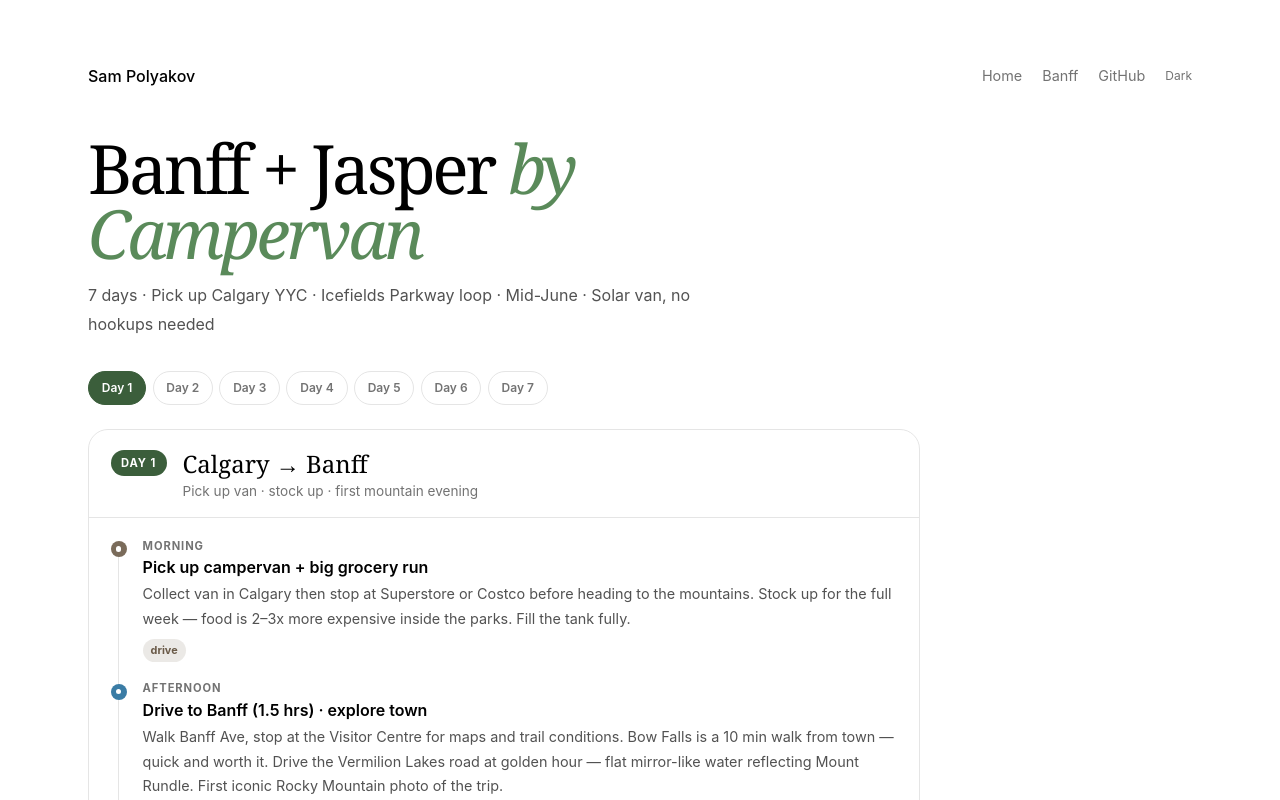
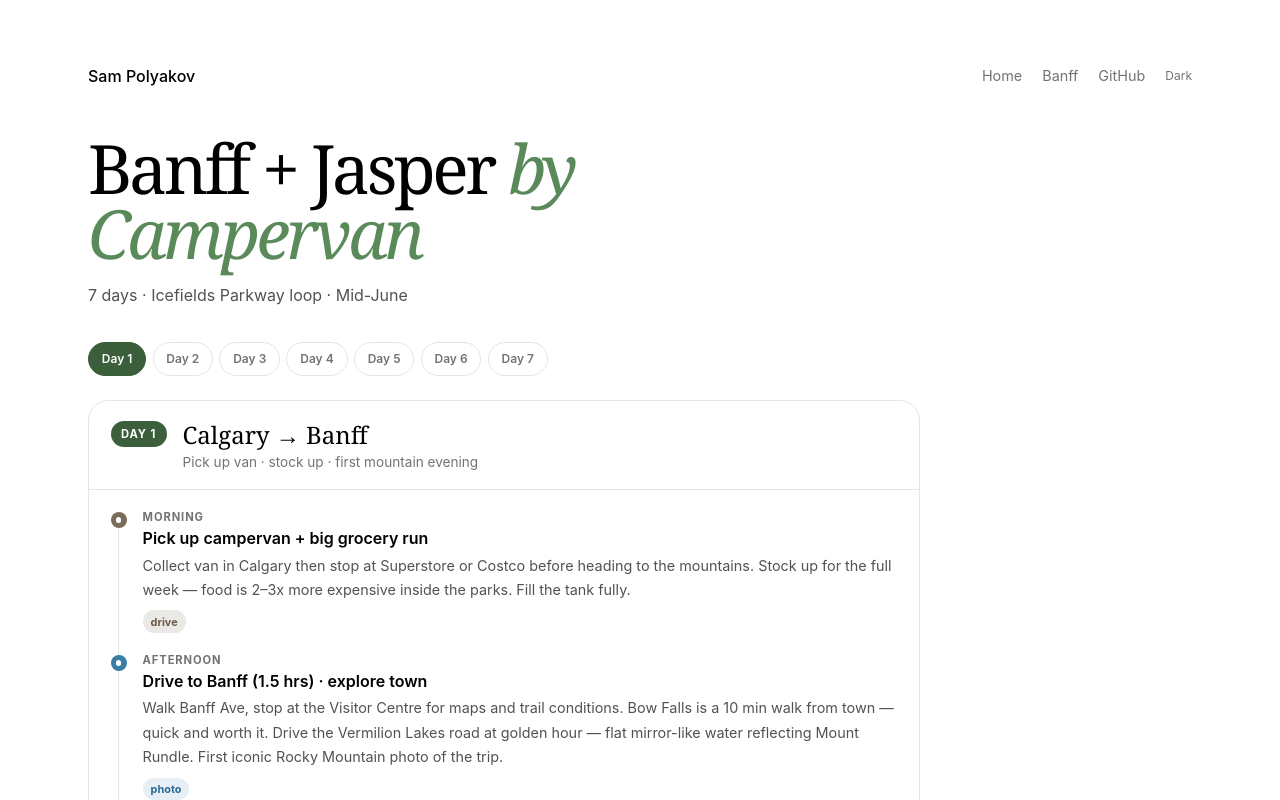
Before and after one commit to sampolz/portfolio, a Next.js app: page /banff-itinerary in a window 1280 px wide. Shown: the top 800 px of the page. Built offline with nearby package versions, Linux system fonts and the light colour scheme.

Commit message:
forgot to save something lol

```diff
--- a/app/banff-itinerary/itinerary-client.tsx
+++ b/app/banff-itinerary/itinerary-client.tsx
@@ -402,7 +402,7 @@ export function ItineraryClient() {
           Banff + Jasper <em>by Campervan</em>
         </h1>
         <p className={styles.dek}>
-          7 days · Pick up Calgary YYC · Icefields Parkway loop · Mid-June · Solar van, no hookups needed
+          7 days · Icefields Parkway loop · Mid-June
         </p>
 
         <div className={styles.tabs} aria-label="Day selector">
--- a/app/page.tsx
+++ b/app/page.tsx
@@ -35,7 +35,7 @@ export default function Home() {
           , a startup building a platform of educational games for K-8 students.
         </p>
         <p className="text-sm leading-7 mb-4">
-          I'm also planning a trip to Banff National Park with my girlfriend. Check out the
+          I'm also planning a trip to Banff National Park with my girlfriend. Check out the{" "}
           <a href="/banff-itinerary" target="_blank" rel="noopener noreferrer" className="underline underline-offset-4">intinerary</a>!
         </p>
         <p className="text-sm leading-7">
```
